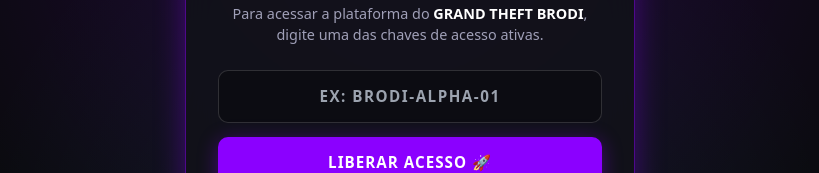
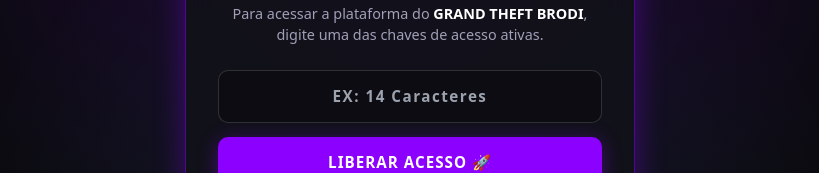
Before and after one commit to RickPro773/GTB-The-Site, a React (Vite) app: page / in a window 1280 px wide. Shown: the part 355-528 px from the top of the page, without its empty margins (230-1049 px from the left). Built offline with nearby package versions, Linux system fonts and the light colour scheme.

Commit message:
feat: fiz cagada ja arrumei

```diff
--- a/src/components/AccessGate.jsx
+++ b/src/components/AccessGate.jsx
@@ -80,7 +80,7 @@ export default function AccessGate({ children }) {
           <input
             type="text"
             className="key-input"
-            placeholder="EX: BRODI-ALPHA-01"
+            placeholder="EX: 14 Caracteres"
             value={inputKey}
             onChange={(e) => setInputKey(e.target.value)}
             style={styles.input}
```
